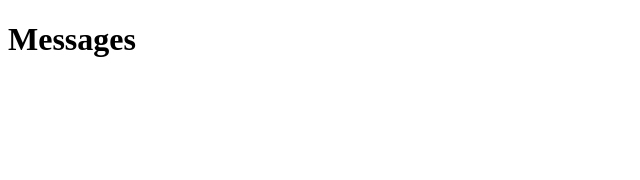
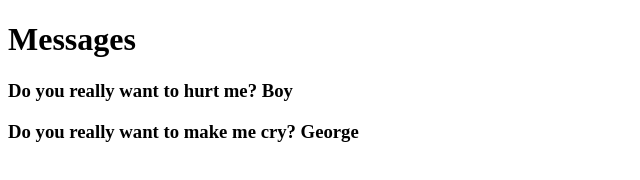
Before and after one commit to tuftsdev/cs120-ima, a plain HTML site: page messages/index.html in a window 1280 px wide. Shown: the whole page, without its empty margins (0-640 px from the left). Drawn offline with Linux system fonts and the light colour scheme.

Commit message:
add readme content and parse json file

```diff
--- a/messages/index.html
+++ b/messages/index.html
@@ -6,9 +6,19 @@
   <meta charset="utf-8" />
   <title>Messages</title>
   <script>
+
     function loadMessages() {
       jsonData = '[{"id":1,"content":"Do you really want to hurt me?","username":"Boy"},{"id":2,"content":"Do you really want to make me cry?","username":"George"}]';
-      // Your code here......
+      let obj = JSON.parse(jsonData);
+      let messages = document.getElementById("messages");
+      for (i = 0; i <= obj.length; i++) {
+          if (obj[i]?.content && obj[i]?.username) {
+              let html = obj[i].content+ " "+ obj[i].username;
+              let h3 = document.createElement("h3");;
+              h3.innerText = html;
+              messages.append(h3);
+            }
+        }
     }
   </script>
 </head>
```
Also changed, not shown: messages/README.md.
